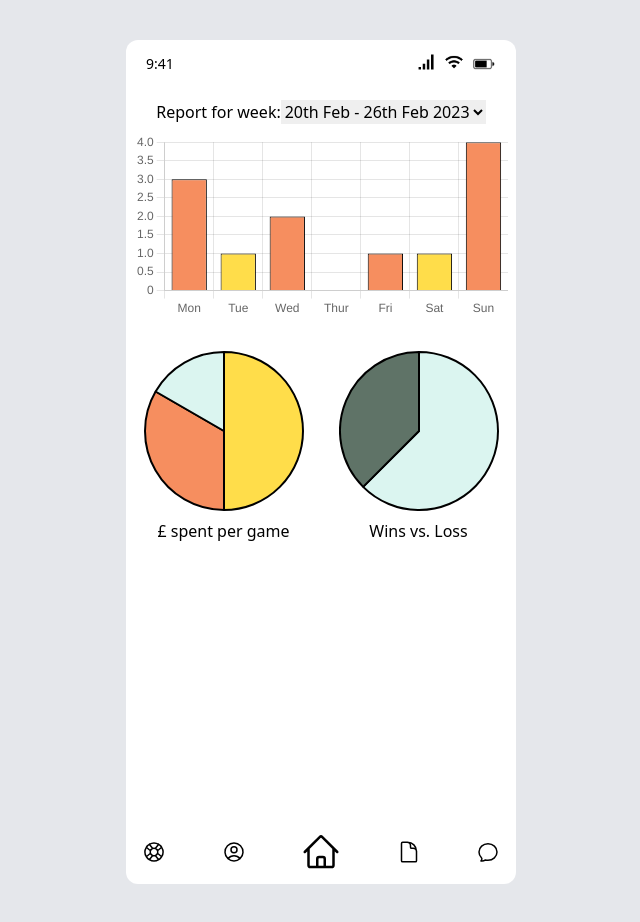
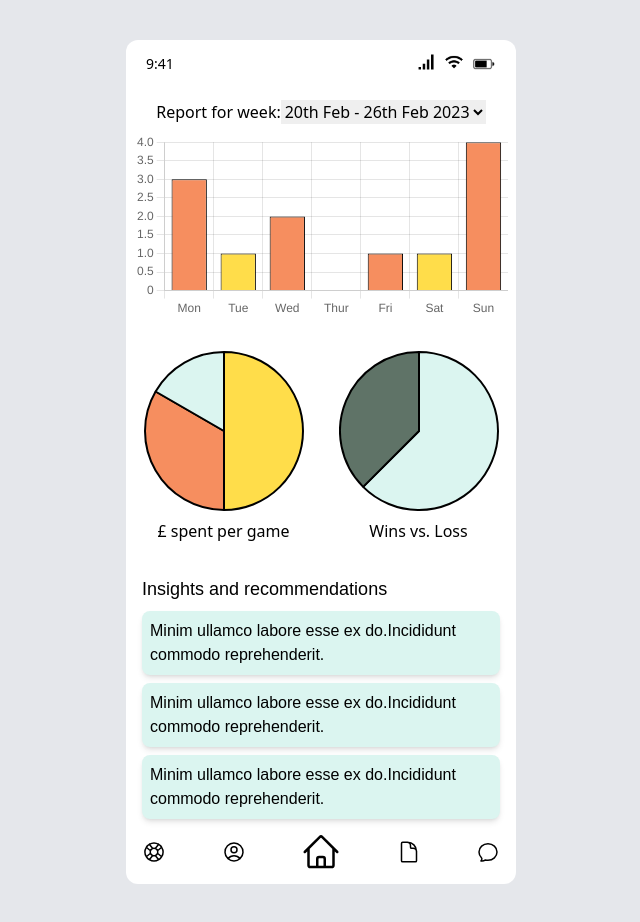
Before and after one commit to tippinsh/IUI-frontend, a React (Create React App) app: page /report in a window 1280 px wide. Shown: the whole page, without its empty margins (319-959 px from the left). Built offline with nearby package versions, Linux system fonts and the light colour scheme.

Commit message:
first draft of report page

```diff
--- a/src/pages/Report.js
+++ b/src/pages/Report.js
@@ -47,6 +47,20 @@ function Report() {
             <p>Wins vs. Loss</p>
           </div>
         </div>
+        <div className="px-4 mt-8">
+          <h2 className="font-montserrat text-lg mb-2">
+            Insights and recommendations
+          </h2>
+          <p className="shadow-md p-2 rounded-lg font-sanspro bg-[#DBF5F0]">
+            Minim ullamco labore esse ex do.Incididunt commodo reprehenderit.
+          </p>
+          <p className="shadow-md p-2 rounded-lg font-sanspro bg-[#DBF5F0] mt-2">
+            Minim ullamco labore esse ex do.Incididunt commodo reprehenderit.
+          </p>
+          <p className="shadow-md p-2 rounded-lg font-sanspro bg-[#DBF5F0] mt-2">
+            Minim ullamco labore esse ex do.Incididunt commodo reprehenderit.
+          </p>
+        </div>
         <div className="mt-auto">
           <FooterNav></FooterNav>
         </div>
```
